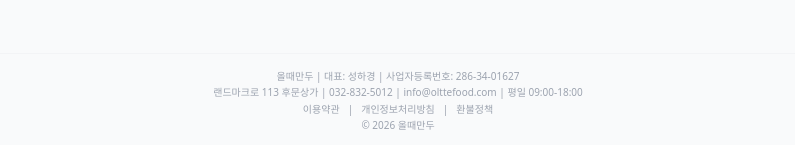
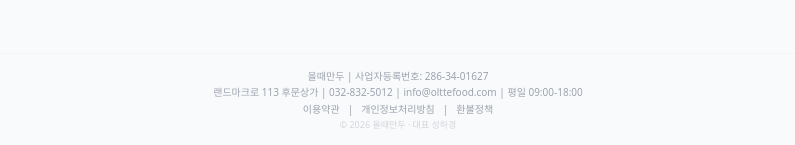
Before and after one commit to sandy4423/oltte_lunar, a Next.js app: page /terms in a window 1280 px wide. Shown: the part 2216-2361 px from the top of the page, without its empty margins (242-1037 px from the left). Built offline with nearby package versions, Linux system fonts and the light colour scheme.

Commit message:
style: move representative name to bottom

```diff
--- a/src/components/Footer.tsx
+++ b/src/components/Footer.tsx
@@ -7,7 +7,7 @@
     <footer className="bg-gray-50 border-t border-gray-100 mt-8 py-4">
       <div className="max-w-lg mx-auto px-4 text-center text-[10px] text-gray-400 leading-tight space-y-1">
         <p>
-          올때만두 | 대표: 성하경 | 사업자등록번호: 286-34-01627
+          올때만두 | 사업자등록번호: 286-34-01627
         </p>
         <p>
           랜드마크로 113 후문상가 | 032-832-5012 | info@olttefood.com | 평일 09:00-18:00
@@ -19,7 +19,7 @@
           <span>|</span>
           <a href="/refund" className="hover:underline">환불정책</a>
         </p>
-        <p>© {new Date().getFullYear()} 올때만두</p>
+        <p className="text-[9px] text-gray-300">© {new Date().getFullYear()} 올때만두 · 대표 성하경</p>
       </div>
     </footer>
   );
```
